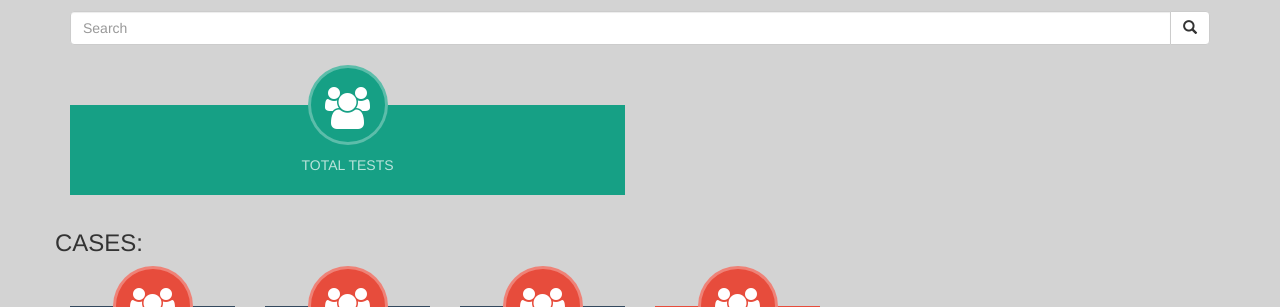
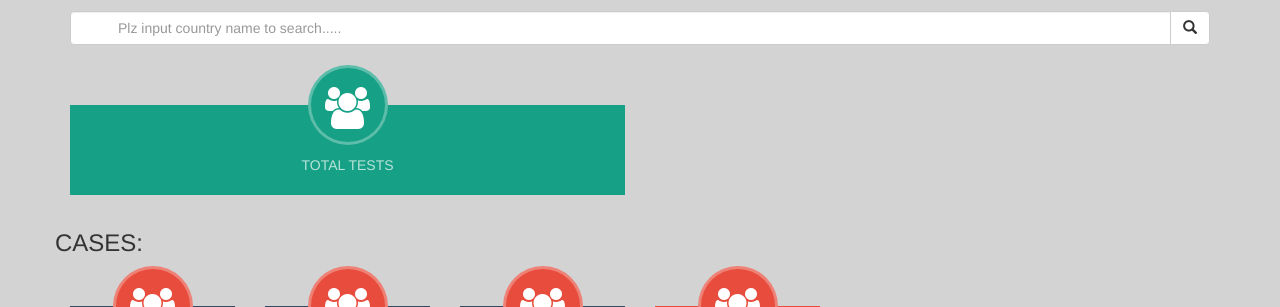
Before and after one commit to CzNX/Covid19--STATS, a Django app: page / in a window 1280 px wide. Shown: the part 92-399 px from the top of the page. Run offline with Django 3.2, Linux system fonts and the light colour scheme; some libraries are stand-ins or nearby versions.

Commit message:
Update home.html

```diff
--- a/main/templates/main/home.html
+++ b/main/templates/main/home.html
@@ -5,7 +5,7 @@
     <meta charset="UTF-8">
     <meta http-equiv="X-UA-Compatible" content="IE=edge">
     <meta name="viewport" content="width=device-width, initial-scale=1.0">
-    <title>Document</title>
+    <title>Covid-19-stats-update</title>
     <link href="//netdna.bootstrapcdn.com/bootstrap/3.0.0/css/bootstrap.min.css" rel="stylesheet" id="bootstrap-css">
     <script src="//netdna.bootstrapcdn.com/bootstrap/3.0.0/js/bootstrap.min.js"></script>
     <script src="//code.jquery.com/jquery-1.11.1.min.js"></script>
@@ -23,7 +23,7 @@
     <form action="" method="post" >
         {% csrf_token %}
         <div class="input-group">
-            <input type="text" class="form-control" placeholder="Search" name="search">
+            <input type="text" class="form-control" placeholder="         Plz input country name to search....." name="search">
             <div class="input-group-btn">
               <button class="btn btn-default" type="submit"><i class="glyphicon glyphicon-search"></i></button>
             </div>
```
